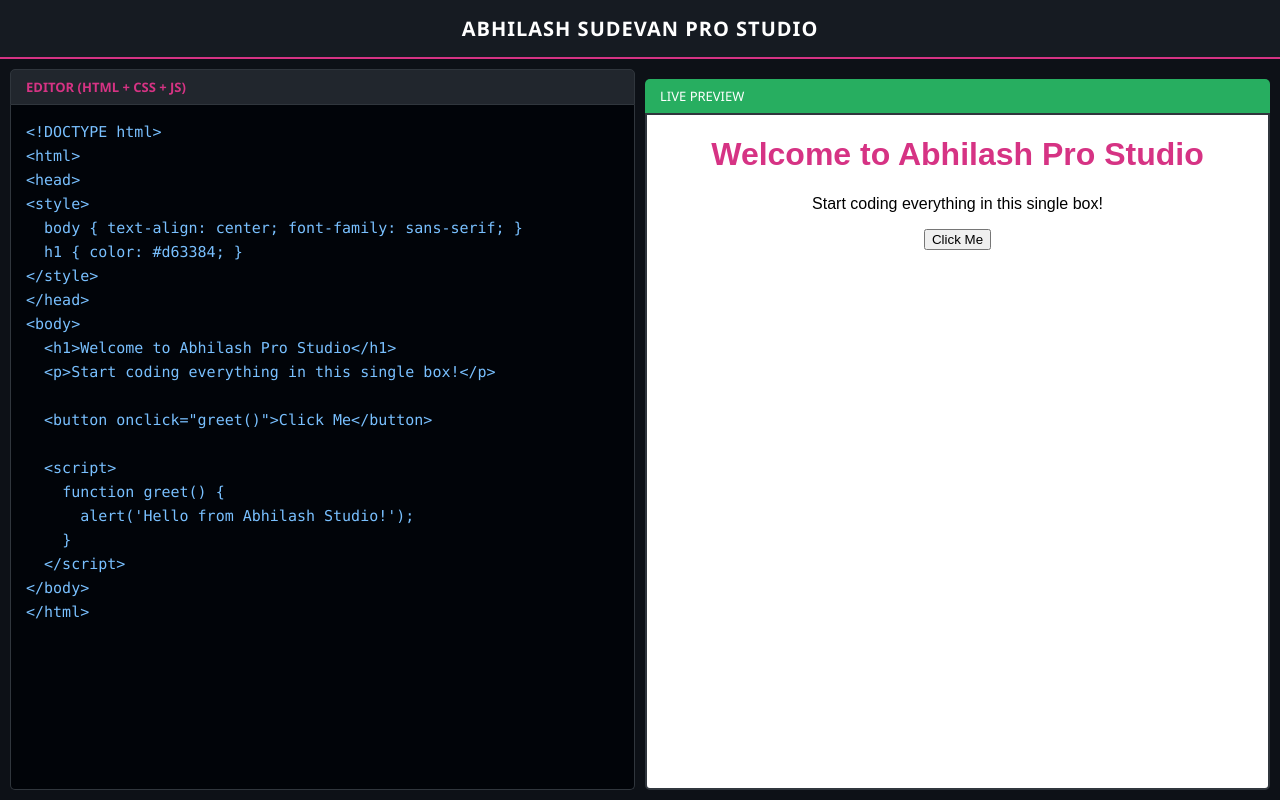
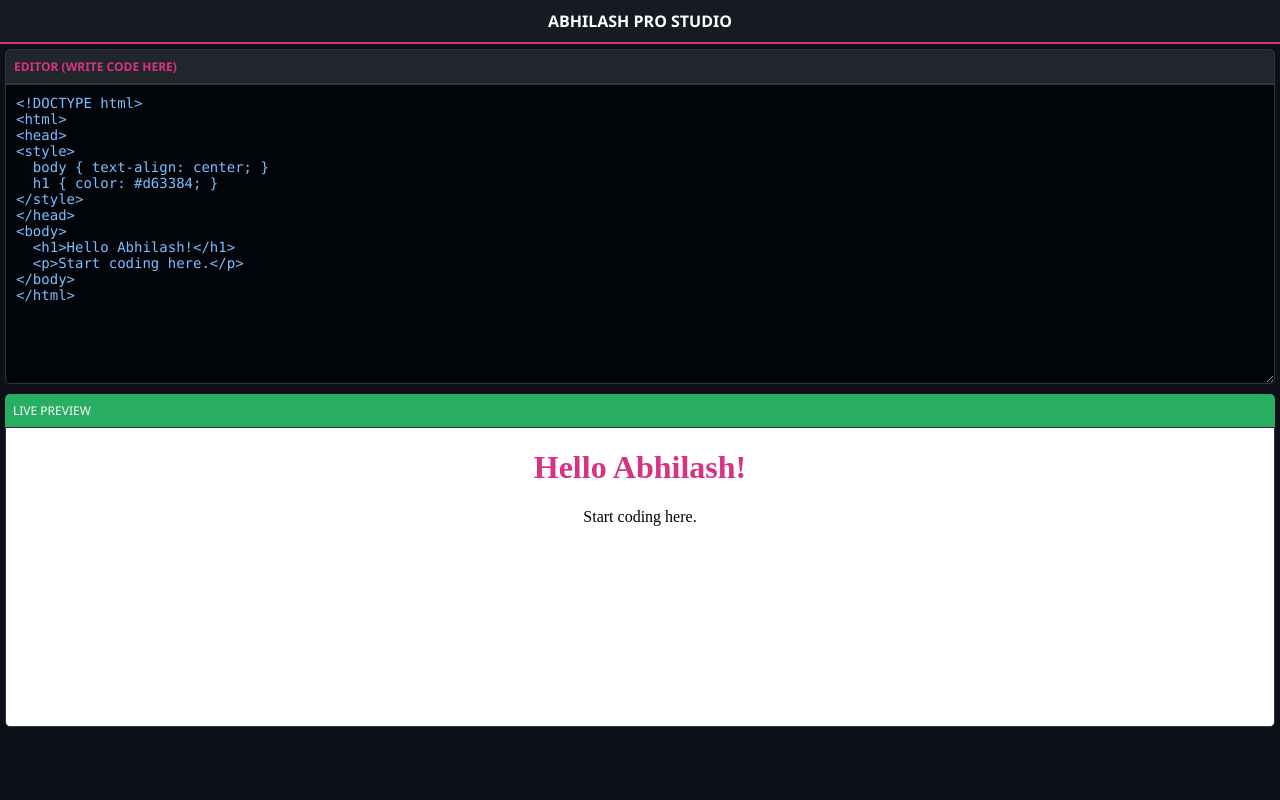
Before and after one commit to abhilashsudevanchannel-a11y/Abhilash-Code-Lab, a plain HTML site: page index.html in a window 1280 px wide. Drawn offline with Linux system fonts and the light colour scheme.

Commit message:
Refactor index.html structure and styles

```diff
--- a/index.html
+++ b/index.html
@@ -2,7 +2,7 @@
 <html lang="en">
 <head>
     <meta charset="UTF-8">
-    <meta name="viewport" content="width=device-width, initial-scale=1.0">
+    <meta name="viewport" content="width=device-width, initial-scale=1.0, maximum-scale=1.0, user-scalable=no">
     <title>Abhilash Sudevan | Pro Code Studio</title>
     <style>
         :root {
@@ -13,130 +13,111 @@
         }
 
         body {
-            font-family: 'Segoe UI', Tahoma, Geneva, Verdana, sans-serif;
+            font-family: 'Segoe UI', sans-serif;
             margin: 0;
             background: var(--bg);
-            color: var(--text);
             display: flex;
             flex-direction: column;
             height: 100vh;
+            overflow: hidden;
         }
 
         .header {
             background: var(--panel);
-            padding: 15px;
+            padding: 10px;
             text-align: center;
             border-bottom: 2px solid var(--primary);
-            font-size: 20px;
+            color: white;
+            font-size: 16px;
             font-weight: bold;
-            letter-spacing: 1px;
-            color: white;
         }
 
         .container {
             display: flex;
             flex-direction: column;
             flex: 1;
-            padding: 10px;
-            gap: 10px;
+            padding: 5px;
+            overflow-y: auto;
         }
 
-        .editor-header {
+        .section-label {
             background: #21262d;
-            padding: 8px 15px;
-            font-size: 13px;
-            border-radius: 5px 5px 0 0;
-            border: 1px solid #30363d;
+            padding: 8px;
+            font-size: 12px;
             color: var(--primary);
             font-weight: bold;
+            border: 1px solid #30363d;
+            border-radius: 5px 5px 0 0;
+            display: flex;
+            justify-content: space-between;
         }
 
         textarea {
-            flex: 1;
+            width: 100%;
+            height: 300px; /* മൊബൈലിൽ കൂടുതൽ സ്ഥലം ലഭിക്കാൻ */
             background: #010409;
             color: #79c0ff;
             border: 1px solid #30363d;
-            border-top: none;
             border-radius: 0 0 5px 5px;
-            padding: 15px;
-            font-family: 'Consolas', 'Monaco', monospace;
-            font-size: 15px;
-            resize: none;
+            padding: 10px;
+            font-family: 'Consolas', monospace;
+            font-size: 14px;
+            resize: vertical;
             outline: none;
-            line-height: 1.6;
+            box-sizing: border-box;
         }
 
-        .preview-header {
+        .preview-label {
             background: #27ae60;
             color: white;
-            padding: 8px 15px;
-            font-size: 13px;
+            padding: 8px;
+            font-size: 12px;
+            margin-top: 10px;
             border-radius: 5px 5px 0 0;
-            margin-top: 10px;
         }
 
         iframe {
-            flex: 1;
+            width: 100%;
+            height: 300px;
             background: white;
-            border: 2px solid #30363d;
+            border: 1px solid #30363d;
             border-radius: 0 0 5px 5px;
-        }
-
-        /* Desktop View: Side-by-Side */
-        @media (min-width: 768px) {
-            .container { flex-direction: row; }
-            .editor-box, .preview-box { flex: 1; display: flex; flex-direction: column; }
+            box-sizing: border-box;
         }
     </style>
 </head>
 <body>
 
-<div class="header">ABHILASH SUDEVAN PRO STUDIO</div>
+<div class="header">ABHILASH PRO STUDIO</div>
 
 <div class="container">
-    <div class="editor-box">
-        <div class="editor-header">EDITOR (HTML + CSS + JS)</div>
-        <textarea id="fullCode" placeholder="Type your full code here..." oninput="update()">
-<!DOCTYPE html>
+    <div class="section-label">EDITOR (WRITE CODE HERE)</div>
+    <textarea id="fullCode" oninput="update()" spellcheck="false"><!DOCTYPE html>
 <html>
 <head>
 <style>
-  body { text-align: center; font-family: sans-serif; }
+  body { text-align: center; }
   h1 { color: #d63384; }
 </style>
 </head>
 <body>
-  <h1>Welcome to Abhilash Pro Studio</h1>
-  <p>Start coding everything in this single box!</p>
+  <h1>Hello Abhilash!</h1>
+  <p>Start coding here.</p>
+</body>
+</html></textarea>
 
-  <button onclick="greet()">Click Me</button>
-
-  <script>
-    function greet() {
-      alert('Hello from Abhilash Studio!');
-    }
-  </script>
-</body>
-</html>
-        </textarea>
-    </div>
-
-    <div class="preview-box">
-        <div class="preview-header">LIVE PREVIEW</div>
-        <iframe id="output"></iframe>
-    </div>
+    <div class="preview-label">LIVE PREVIEW</div>
+    <iframe id="output"></iframe>
 </div>
 
 <script>
     function update() {
         const code = document.getElementById("fullCode").value;
         const output = document.getElementById("output").contentWindow.document;
-
         output.open();
         output.write(code);
         output.close();
     }
-    // Load default code on start
     window.onload = update;
 </script>
 
```
